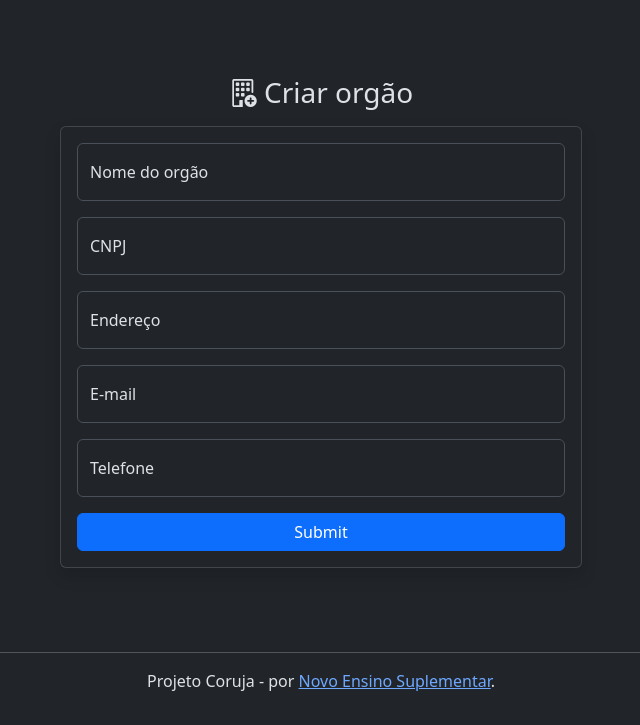
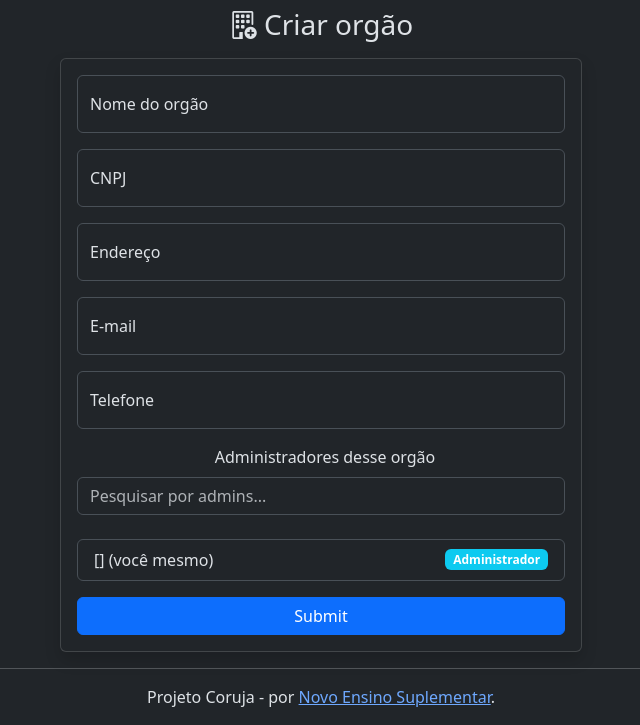
Before and after one commit to NES-Collaborate/MVP-Coruja, a Python web app: template coruja/templates/organ/create.html in a window 1280 px wide. Shown: the part 75-800 px from the top of the page, without its empty margins (319-959 px from the left). Run offline with Jinja, Linux system fonts and the light colour scheme; the template is opened without the code that fills it, so the values that code supplies are empty, except form fields; form fields are guessed from the names that the template uses; some libraries are stand-ins or nearby versions.

Commit message:
Adição de escolha de administradores de orgão

```diff
--- a/coruja/templates/organ/create.html
+++ b/coruja/templates/organ/create.html
@@ -58,11 +58,106 @@
                     {% endfor %}
                 </div>
 
-                    <div class="text-center">
+                <div class="mb-4 position-relative">
+                    <label for="admin_autocomplete" class="form-label">
+                        <i class="bi bi-person-search me-2"></i>
+                        Administradores desse orgão
+                    </label>
+
+                    <input
+                        type="text"
+                        class="form-control"
+                        id="admin_autocomplete"
+                        placeholder="Pesquisar por admins..."
+                    >
+
+                    <div id="loading" class="position-absolute top-100 start-0 d-none">
+                        <div class="spinner-border spinner-border-sm text-primary" role="status">
+                            <span class="visually-hidden">Carregando...</span>
+                        </div>
+                    </div>
+
+                    <div id="result-container" class="position-absolute w-100 bg-light rounded-bottom"></div>
+                </div>
+
+                <ul id="selected_admins" class="list-group mt-2 rounded">
+                    <li
+                        class="list-group-item d-flex justify-content-between align-items-center"
+                        data-id="{{ current_user.id }}"
+                    >
+                        {{ current_user.name }} [{{ current_user.cpf_censored }}] (você mesmo)
+
+                        <span class="badge bg-info">Administrador</span>
+                    </li>
+                </ul>
+
+                <input
+                    type="hidden"
+                    name="admin_ids-{{ current_user.id }}"
+                    value="{{ current_user.id }}"
+                    id="admin_ids-{{ current_user.id }}"
+                />
+
+                <div class="text-center mt-3">
                     {{ form.submit(class = "btn btn-primary w-100") }}
                 </div>
             </form>
         <div>
     <div>
 </main>
+
+<script>
+    $(document).ready(() => {
+        const current_id = '{{ current_user.id }}';
+        const selectedAdmins = [parseInt(current_id)];
+
+        $('#admin_autocomplete').autocomplete({
+            appendTo: "#result-container",
+            source: (request, response) => {
+                $("#loading").removeClass("d-none");
+
+                $.getJSON('{{ url_for("api.get_users") }}', { query: request.term }, (data) => {
+                    response(data.users);
+                    $("#loading").addClass("d-none");
+                });
+            },
+            focus: (event, ui) => {
+                return false;
+            },
+            select: (event, ui) => {
+                if (selectedAdmins.includes(ui.item.id)) return false;
+                selectedAdmins.push(ui.item.id);
+
+                const adminItem = $(`
+                <li class="list-group-item d-flex justify-content-between align-items-center" data-id="${ui.item.id}">
+                    ${ui.item.name} <span class="badge bg-secondary">${ui.item.title || "Sem título"}</span>
+                    <button class="remove-admin btn btn-outline-danger btn-sm">
+                        <i class="bi bi-x-circle-fill"></i>
+                    </button>
+                </li>
+                `);
+                $('#selected_admins').append(adminItem);
+                $(`<input type="hidden" name="admin_ids-${ui.item.id}" value="${ui.item.id}" id="admin_ids-${ui.item.id}" />`)
+                    .appendTo('#analysis-form');
+
+                return false;
+            }
+        }).data("ui-autocomplete")._renderItem = (ul, item) => {
+            const listItem = $("<li>").appendTo(ul);
+            const div = $("<div>").addClass("d-flex justify-content-between align-items-center").appendTo(listItem);
+            const name = $("<span>").text(item.name).appendTo(div);
+            const cpf = $("<span>").text(`(${item.cpf})`).addClass("text-muted").appendTo(div);
+
+            return listItem;
+        };
+
+        $(document).on('click', '.remove-admin', () {
+            const listItem = $(this).closest('li');
+            const id = listItem.data('id');
+            selectedAdmins = selectedAdmins.filter(adminId => adminId !== id);
+            listItem.remove();
+            $(`#admin_ids-${id}`).remove();
+        });
+    });
+</script>
 {% endblock %}
```
Lines whose indentation alone changed are shown as unchanged.
